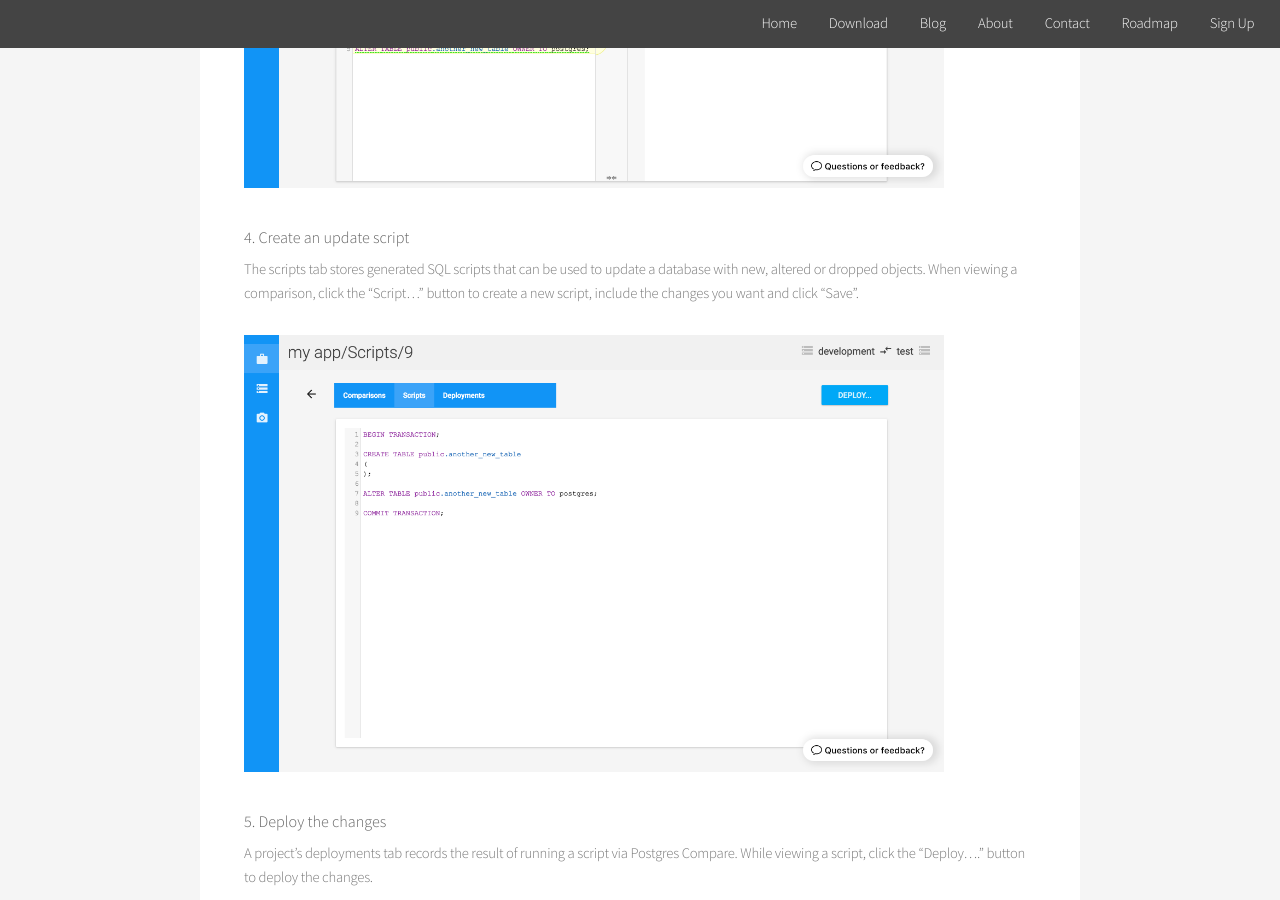
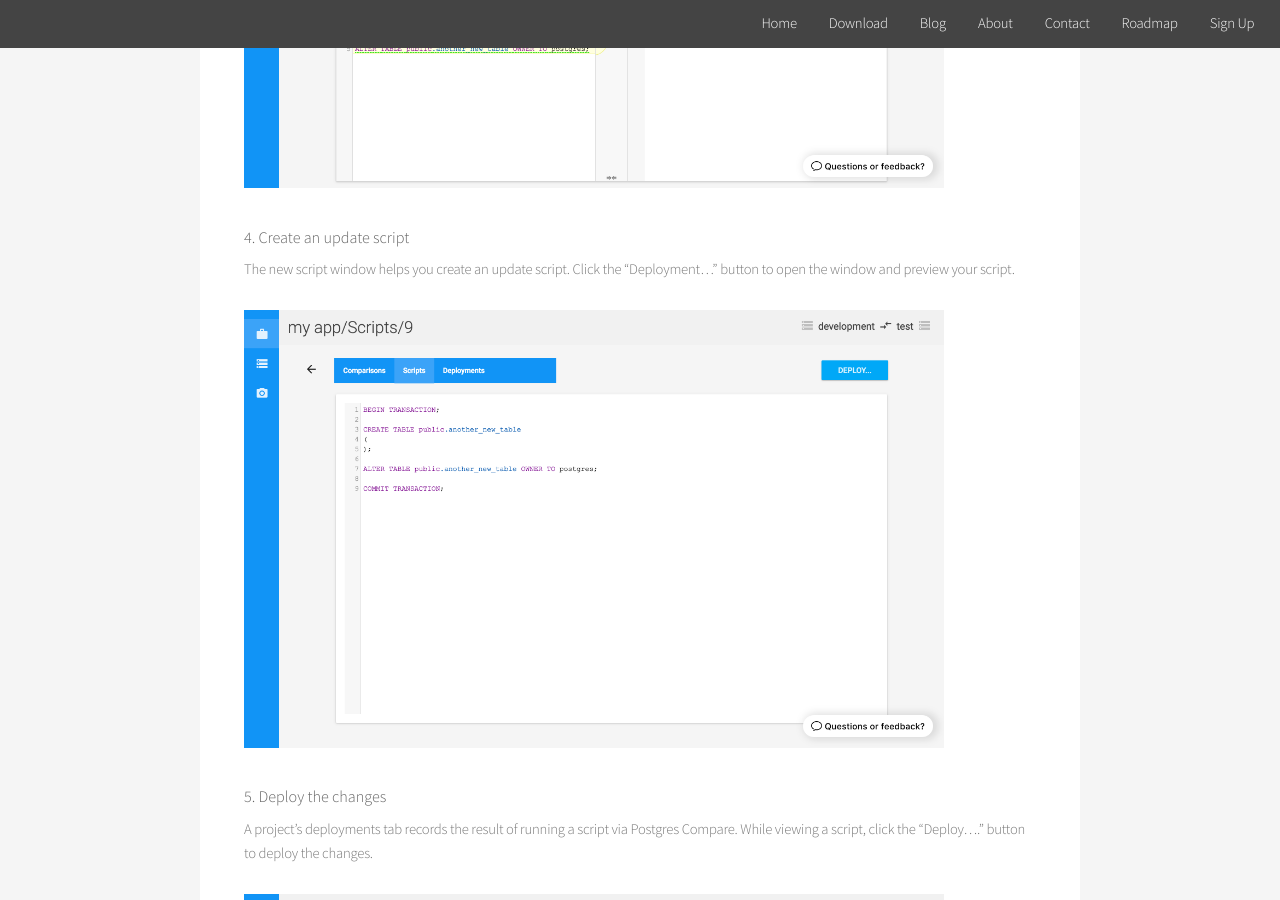
Before and after one commit to sql-migrate/backup2.sql-migrate.github.io, a Jekyll site: the page built from _posts/2018-06-16-getting_started.md, in a window 1280 px wide and 900 px high, scrolled down 2373 px. Built offline with Jekyll 4.4.1, drawn with Linux system fonts in a browser that asks for light colours; comment, search, counter and statistics services are not loaded.

Commit message:
fix getting started

```diff
--- a/_posts/2018-06-16-getting_started.md
+++ b/_posts/2018-06-16-getting_started.md
@@ -29,7 +29,7 @@ When the comparison is finished, click on the notification to view the result an
 
 #### 4. Create an update script
 
-The scripts tab stores generated SQL scripts that can be used to update a database with new, altered or dropped objects. When viewing a comparison, click the "Script..." button to create a new script, include the changes you want and click "Save".
+The new script window helps you create an update script. Click the "Deployment..." button to open the window and preview your script.
 
 <img width="700px" alt="Create script" src="https://www.postgrescompare.com/images/script.png">
 
```
